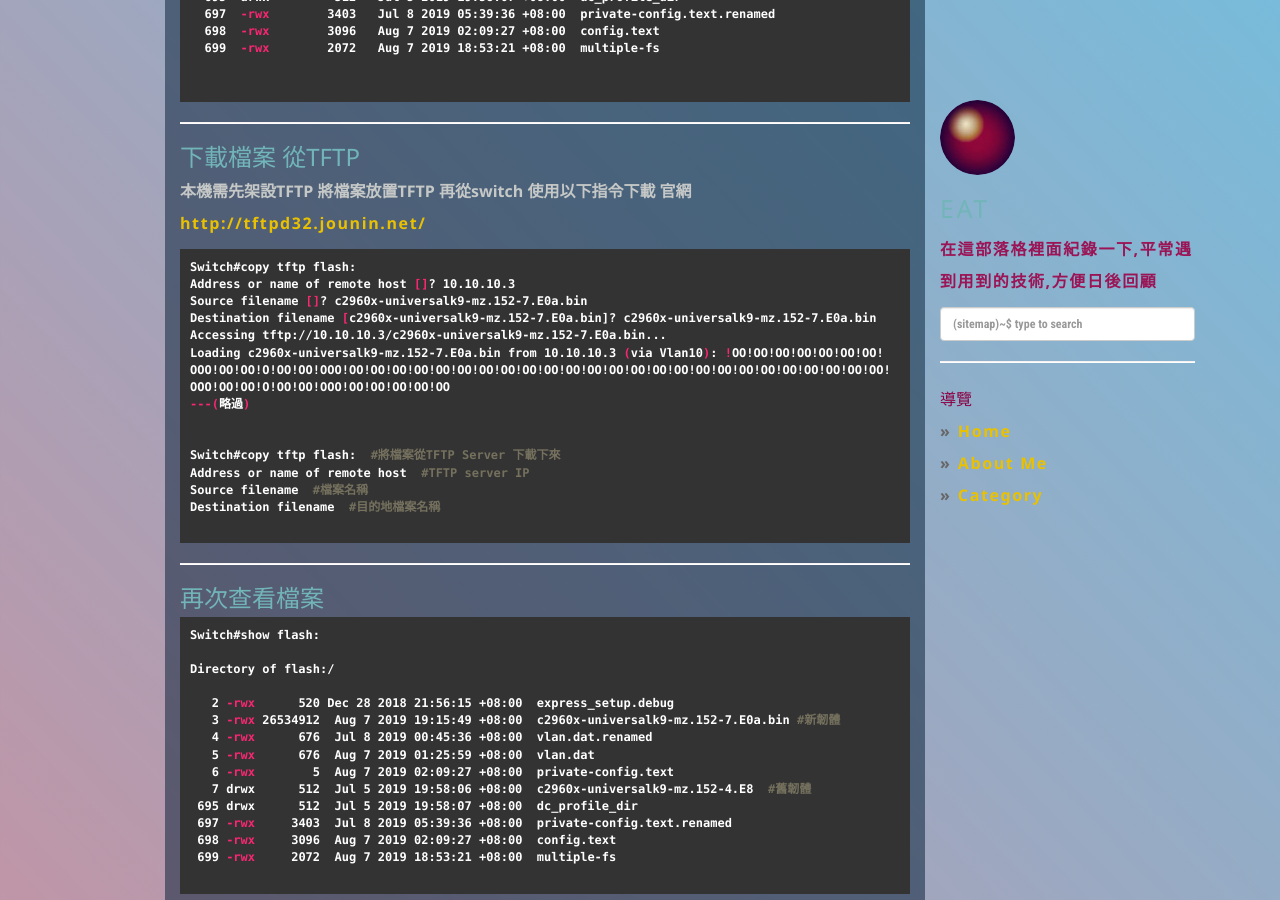
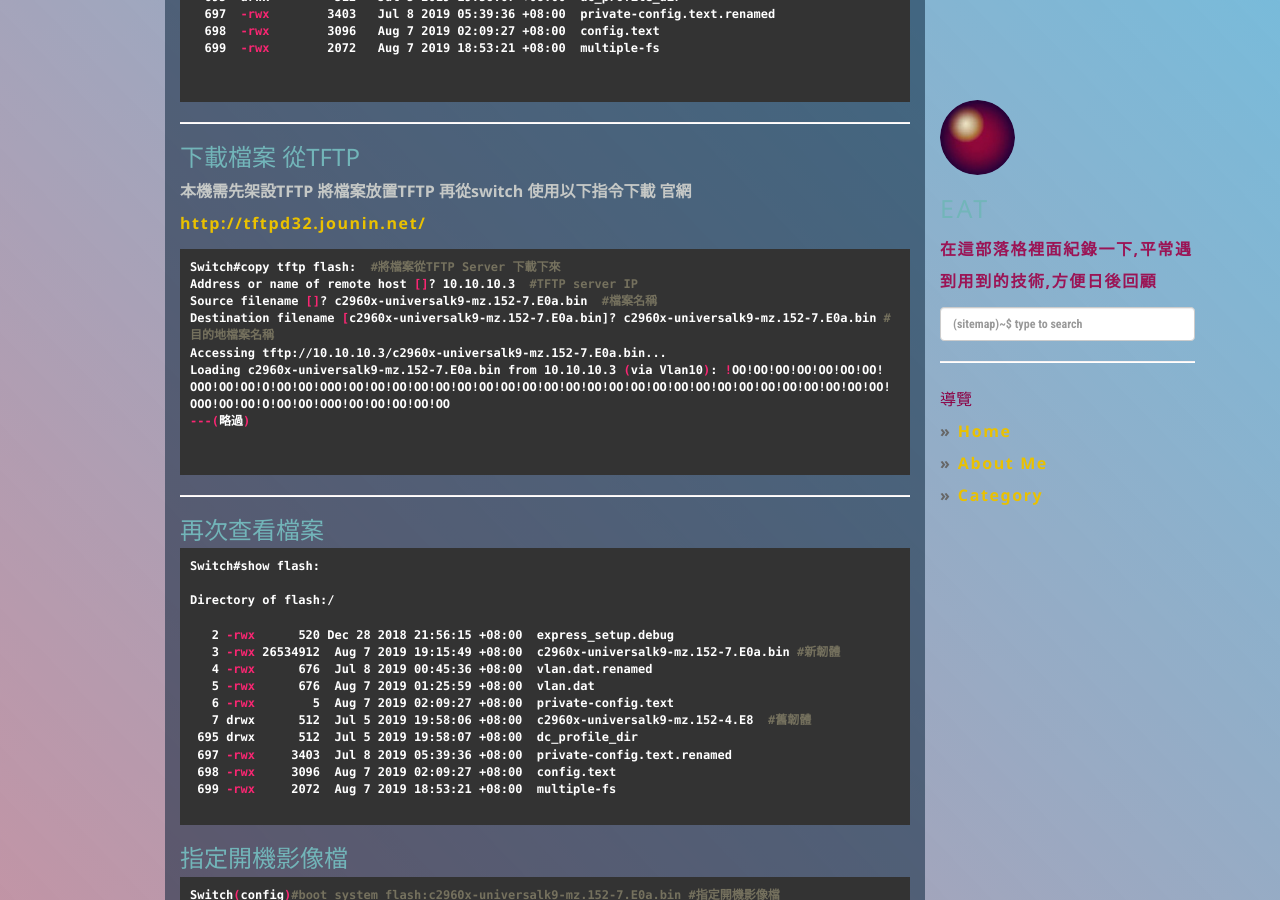
Before and after one commit to dyeat/dyeat.github.io, a Jekyll site: the page built from _posts/2019-08-07-Cisco 2960X Switch 更新韌體.md, in a window 1280 px wide and 900 px high, scrolled down 573 px. Built offline with Jekyll 4.4.1, drawn with Linux system fonts in a browser that asks for light colours; nearby versions of some CDN libraries; comment, search, counter and statistics services are not loaded; some of the changed text lies outside the part shown.

Commit message:
update post

````diff
--- a/_posts/2019-08-07-Cisco 2960X Switch 更新韌體.md
+++ b/_posts/2019-08-07-Cisco 2960X Switch 更新韌體.md
@@ -45,21 +45,16 @@ Directory of flash:/
 官網[http://tftpd32.jounin.net/](http://tftpd32.jounin.net/)
 
 ```sh
-Switch#copy tftp flash:
-Address or name of remote host []? 10.10.10.3
-Source filename []? c2960x-universalk9-mz.152-7.E0a.bin
-Destination filename [c2960x-universalk9-mz.152-7.E0a.bin]? c2960x-universalk9-mz.152-7.E0a.bin
+Switch#copy tftp flash:  #將檔案從TFTP Server 下載下來
+Address or name of remote host []? 10.10.10.3  #TFTP server IP
+Source filename []? c2960x-universalk9-mz.152-7.E0a.bin  #檔案名稱
+Destination filename [c2960x-universalk9-mz.152-7.E0a.bin]? c2960x-universalk9-mz.152-7.E0a.bin #目的地檔案名稱
 Accessing tftp://10.10.10.3/c2960x-universalk9-mz.152-7.E0a.bin...
 Loading c2960x-universalk9-mz.152-7.E0a.bin from 10.10.10.3 (via Vlan10): !OO!OO!OO!OO!OO!OO!OO!
 OOO!OO!OO!O!OO!OO!OOO!OO!OO!OO!OO!OO!OO!OO!OO!OO!OO!OO!OO!OO!OO!OO!OO!OO!OO!OO!OO!OO!OO!OO!OO!OO!
 OOO!OO!OO!O!OO!OO!OOO!OO!OO!OO!OO!OO
 ---(略過)
 
-
-Switch#copy tftp flash:  #將檔案從TFTP Server 下載下來
-Address or name of remote host  #TFTP server IP
-Source filename  #檔案名稱
-Destination filename  #目的地檔案名稱
 
 ```
 
````
Also changed, not shown: other parts of _posts/2019-08-07-Cisco 2960X Switch 更新韌體.md (+1 -3 lines).
